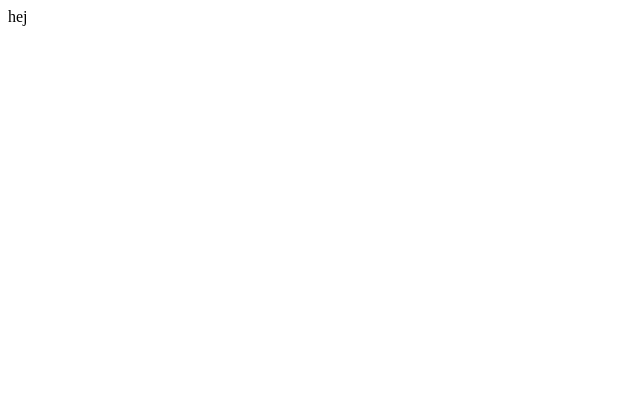
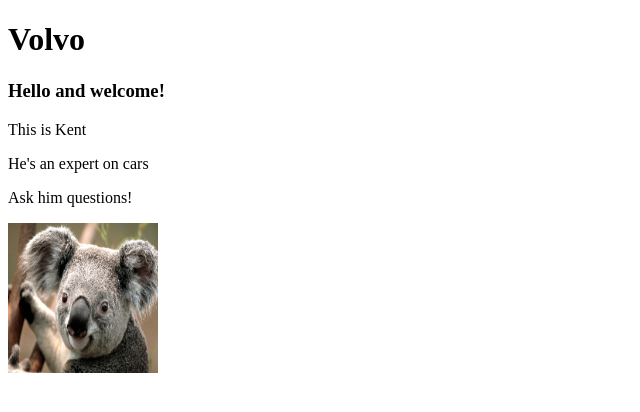
Before and after one commit to PeterssonErik/test, a plain HTML site: page index.html in a window 1280 px wide. Shown: the whole page, without its empty margins (0-640 px from the left). Drawn offline with Linux system fonts and the light colour scheme.

Commit message:
testare vidare

```diff
--- a/index.html
+++ b/index.html
@@ -1 +1,19 @@
-<p>hej</p>
+<!DOCTYPE html>
+<html>
+<head>
+<title>Page Title</title>
+</head>
+<body>
+
+<h1>Volvo</h1>
+<h3>Hello and welcome!</h3>
+<p>This is Kent</p>
+<p>He's an expert on cars</p>
+<p>Ask him questions!</p>
+
+
+
+<img src="New Folder/pics/Koala.jpg" style="width:150px;height:150px;">
+
+</body>
+</html>
```
Also changed, not shown: New Folder/pics/Koala.jpg (added), 1 other file.
